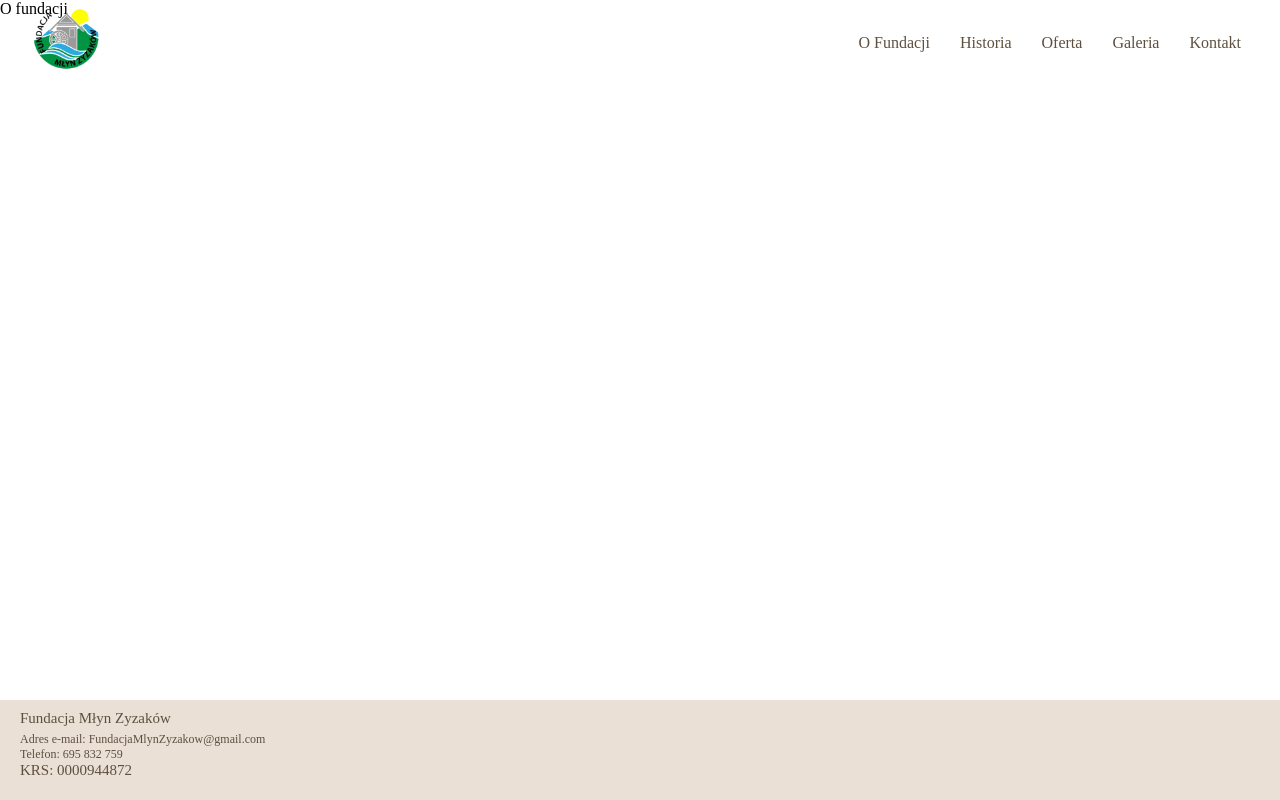
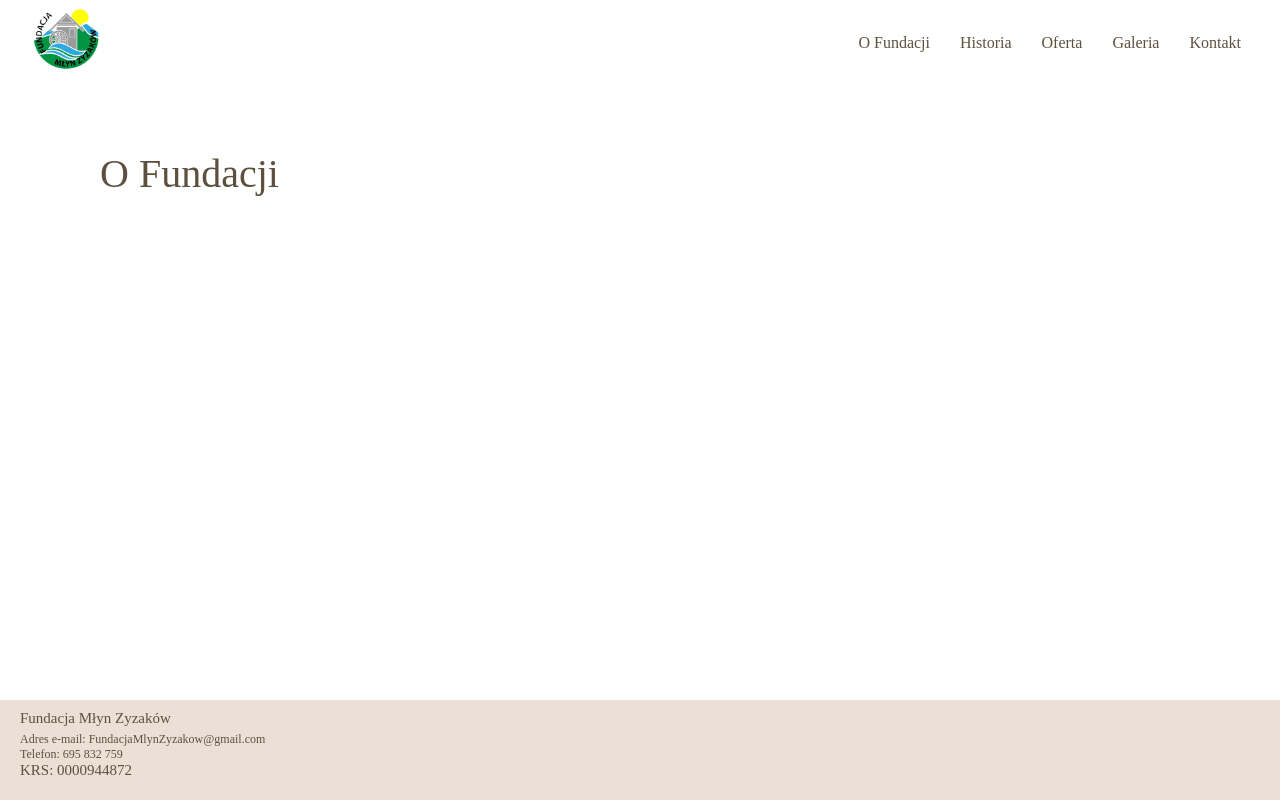
Before and after one commit to asiabielawska/ProjektFundacji, a React (Vite) app: page /o-fundacji in a window 1280 px wide. Built offline with nearby package versions, Linux system fonts and the light colour scheme; a web font is replaced by a local one.

Commit message:
Added className to heading

```diff
--- a/src/components/AboutFundation.tsx
+++ b/src/components/AboutFundation.tsx
@@ -1,3 +1,3 @@
 export const AboutFundation = () => {
-  return <div>O fundacji</div>;
+  return <div className="mainHeading">O Fundacji</div>;
 };
--- a/src/components/Layout.tsx
+++ b/src/components/Layout.tsx
@@ -17,7 +17,11 @@ export function Layout({ children }: Props) {
     <>
       <AppBar
         component={"nav"}
-        style={{ background: "none", border: "none", boxShadow: "none" }}
+        style={{
+          background: "none",
+          borderBottomColor: "#5E503F",
+          boxShadow: "none",
+        }}
       >
         <Toolbar>
           <Typography sx={{ flexGrow: 1 }}>
--- a/src/index.css
+++ b/src/index.css
@@ -20,3 +20,10 @@ body {
 .nav-link:visited {
   text-decoration: dashed;
 }
+
+.mainHeading {
+  padding-top: 150px;
+  padding-left: 100px;
+  color: #5e503f;
+  font-size: 40px;
+}
```
